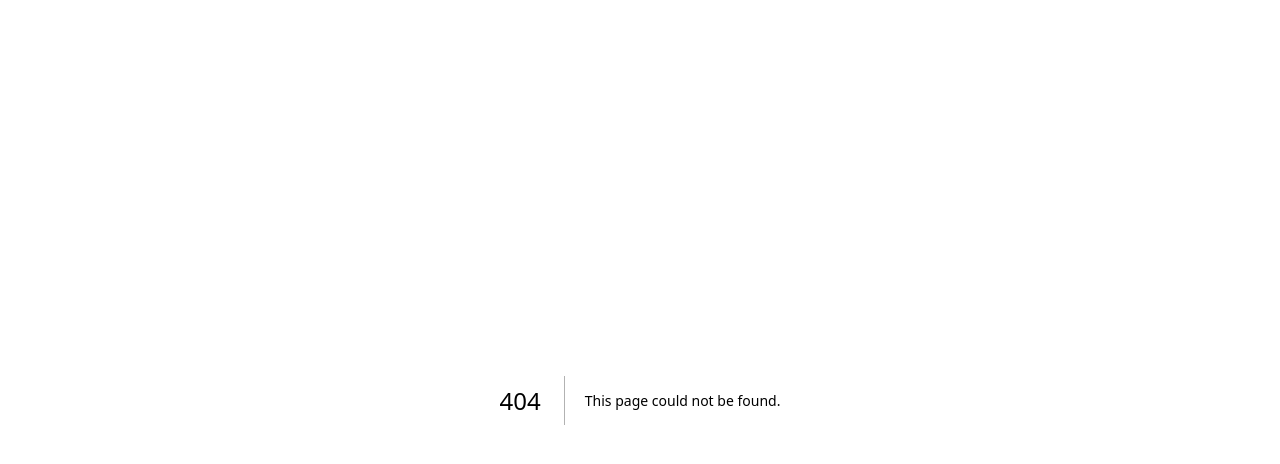
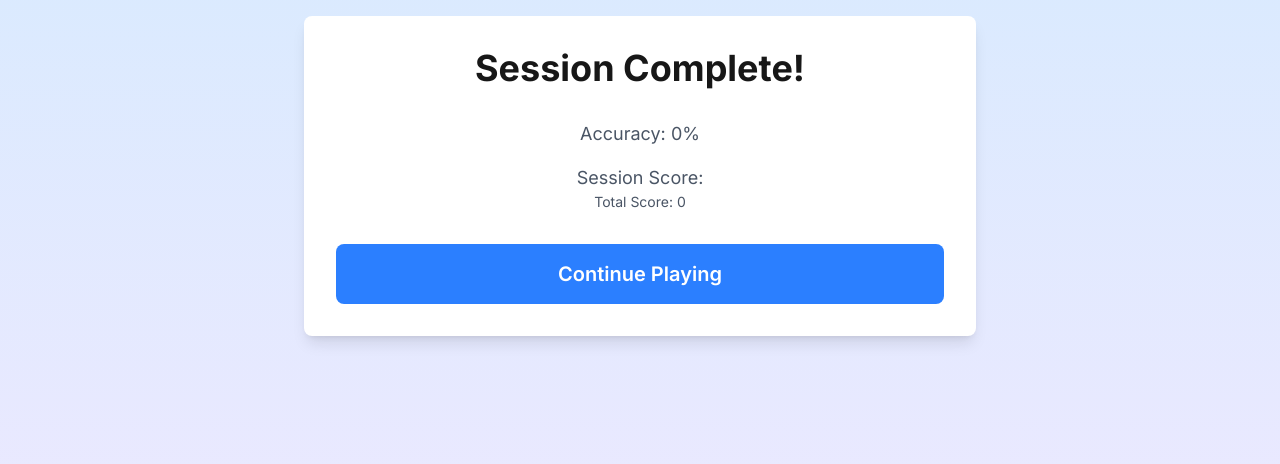
Before and after one commit to ssv445/mathbird, a Next.js app: page /level-complete in a window 1280 px wide. Before the commit this address had no page. Shown: the top 464 px of the page. Built offline with nearby package versions, Linux system fonts and the light colour scheme; sample sign-in values are in the browser's storage.

Commit message:
Remove session completion state management and UI elements. Store session data in localStorage and redirect to level complete page after a delay.

```diff
--- a/src/app/game/page.tsx
+++ b/src/app/game/page.tsx
@@ -14,9 +14,6 @@ export default function GamePage() {
     const [question, setQuestion] = useState<Question | null>(null);
     const [startTime, setStartTime] = useState<number>(0);
     const [feedback, setFeedback] = useState<{ message: string; isCorrect: boolean } | null>(null);
-    const [isLevelUp, setIsLevelUp] = useState(false);
-    const [sessionComplete, setSessionComplete] = useState(false);
-    const [sessionRewards, setSessionRewards] = useState<{ stars: number; message: string } | null>(null);
 
     useEffect(() => {
         const init = async () => {
@@ -76,10 +73,8 @@ export default function GamePage() {
 
         if (isSessionComplete(newState.sessionQuestionsAnswered)) {
             const rewards = calculateSessionRewards(newState);
-            setSessionRewards(rewards);
-            setSessionComplete(true);
+            const shouldAdvanceLevel = shouldLevelUp(newState);
 
-            const shouldAdvanceLevel = shouldLevelUp(newState);
             const updatedState = await updateGameState({
                 stars: gameState.stars + rewards.stars,
                 sessionQuestionsAnswered: 0,
@@ -93,9 +88,18 @@ export default function GamePage() {
 
             setGameState(updatedState);
 
-            if (shouldAdvanceLevel) {
-                setIsLevelUp(true);
-            }
+            // Store session data in localStorage
+            localStorage.setItem('sessionData', JSON.stringify({
+                isLevelUp: shouldAdvanceLevel,
+                stars: rewards.stars,
+                message: rewards.message,
+                score: gameState.score
+            }));
+
+            // Redirect to level complete page after a short delay
+            setTimeout(() => {
+                window.location.href = '/level-complete';
+            }, 1000);
         } else if (shouldReduceDifficulty(newState)) {
             const newLevel = Math.max(1, gameState.currentLevel - 1);
             await updateGameState({
@@ -120,9 +124,6 @@ export default function GamePage() {
         setGameState(state);
         setQuestion(null);
         setFeedback(null);
-        setIsLevelUp(false);
-        setSessionComplete(false);
-        setSessionRewards(null);
         generateNewQuestion(1, []);
     };
 
@@ -247,42 +248,6 @@ export default function GamePage() {
                         ))}
                     </div>
                 </div>
-
-                {sessionComplete && sessionRewards && (
-                    <motion.div
-                        initial={{ scale: 0.8, opacity: 0 }}
-                        animate={{ scale: 1, opacity: 1 }}
-                        className="fixed inset-0 bg-black/50 flex items-center justify-center p-4"
-                    >
-                        <div className="bg-white p-8 rounded-lg text-center w-full max-w-sm">
-                            <h2 className="text-2xl font-bold mb-4">
-                                {isLevelUp ? 'Level Up!' : 'Session Complete!'}
-                            </h2>
-                            <p className="text-4xl mb-4">
-                                {'⭐'.repeat(sessionRewards.stars)}
-                            </p>
-                            <p className="mb-2">{sessionRewards.message}</p>
-                            <p className="mb-2 text-gray-600">Accuracy: {gameState.sessionQuestionsAnswered > 0 ? ((gameState.sessionCorrectAnswers / gameState.sessionQuestionsAnswered) * 100).toFixed(1) : '0'}%</p>
-                            {isLevelUp && (
-                                <p className="mb-2 text-green-600 font-medium">
-                                    Advanced to Level {gameState.currentLevel}! 🎉
-                                </p>
-                            )}
-                            <p className="mb-6 text-gray-600">Session Score: {gameState.score}</p>
-                            <button
-                                className="bg-blue-500 text-white px-6 py-3 rounded-lg w-full text-lg hover:bg-blue-600 transition-colors"
-                                onClick={async () => {
-                                    setSessionComplete(false);
-                                    setSessionRewards(null);
-                                    setIsLevelUp(false);
-                                    generateNewQuestion(gameState.currentLevel, gameState.lastQuestionTypes);
-                                }}
-                            >
-                                Continue
-                            </button>
-                        </div>
-                    </motion.div>
-                )}
             </div>
         </main>
     );
--- /dev/null
+++ b/src/app/level-complete/page.tsx
@@ -0,0 +1,88 @@
+'use client';
+
+import { useEffect, useState } from 'react';
+import { useRouter } from 'next/navigation';
+import { motion } from 'framer-motion';
+import { getGameState } from '@/lib/store';
+import { GameState } from '@/lib/types';
+
+export default function LevelCompletePage() {
+    const router = useRouter();
+    const [gameState, setGameState] = useState<GameState | null>(null);
+    const [sessionData, setSessionData] = useState<{
+        isLevelUp: boolean;
+        stars: number;
+        message: string;
+        score: number;
+    } | null>(null);
+
+    useEffect(() => {
+        const init = async () => {
+            const state = await getGameState();
+            setGameState(state);
+
+            // Get session data from localStorage
+            const data = localStorage.getItem('sessionData');
+            if (data) {
+                setSessionData(JSON.parse(data));
+                localStorage.removeItem('sessionData'); // Clear after reading
+            } else {
+                // If no data, redirect back to game
+                router.push('/game');
+            }
+        };
+        init();
+    }, [router]);
+
+    if (!gameState || !sessionData) return <div>Loading...</div>;
+
+    return (
+        <main className="min-h-screen bg-gradient-to-b from-blue-100 to-purple-100 p-4">
+            <div className="max-w-2xl mx-auto">
+                <motion.div
+                    initial={{ scale: 0.8, opacity: 0 }}
+                    animate={{ scale: 1, opacity: 1 }}
+                    className="bg-white p-8 rounded-lg text-center shadow-lg"
+                >
+                    <h1 className="text-4xl font-bold mb-8">
+                        {sessionData.isLevelUp ? 'Level Up!' : 'Session Complete!'}
+                    </h1>
+
+                    <div className="text-6xl mb-8 animate-bounce">
+                        {'⭐'.repeat(sessionData.stars)}
+                    </div>
+
+                    <p className="text-xl mb-6">{sessionData.message}</p>
+
+                    <div className="space-y-4 mb-8">
+                        <div className="text-gray-600">
+                            <p className="text-lg">Accuracy: {gameState.sessionQuestionsAnswered > 0 ?
+                                ((gameState.sessionCorrectAnswers / gameState.sessionQuestionsAnswered) * 100).toFixed(1) : '0'}%
+                            </p>
+                        </div>
+
+                        {sessionData.isLevelUp && (
+                            <p className="text-2xl text-green-600 font-medium">
+                                Advanced to Level {gameState.currentLevel}! 🎉
+                            </p>
+                        )}
+
+                        <div className="text-gray-600">
+                            <p className="text-lg">Session Score: {sessionData.score}</p>
+                            <p className="text-sm">Total Score: {gameState.lifetimeScore}</p>
+                        </div>
+                    </div>
+
+                    <motion.button
+                        whileHover={{ scale: 1.05 }}
+                        whileTap={{ scale: 0.95 }}
+                        className="bg-blue-500 text-white px-8 py-4 rounded-lg text-xl font-semibold hover:bg-blue-600 transition-colors w-full"
+                        onClick={() => router.push('/game')}
+                    >
+                        Continue Playing
+                    </motion.button>
+                </motion.div>
+            </div>
+        </main>
+    );
+}
```
